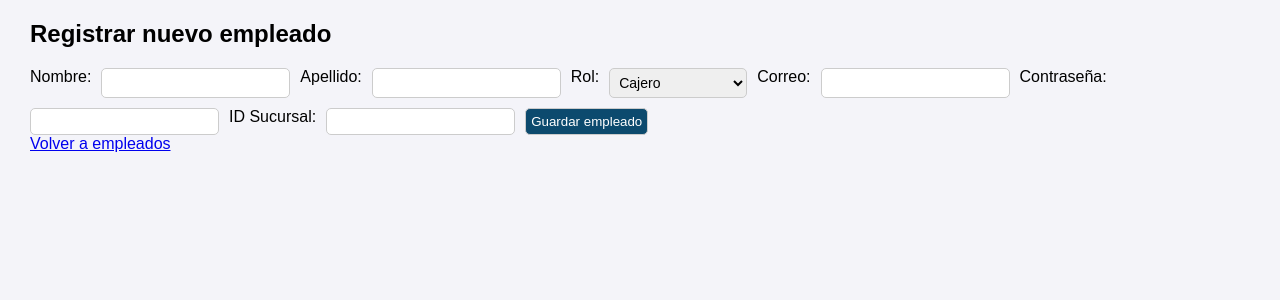
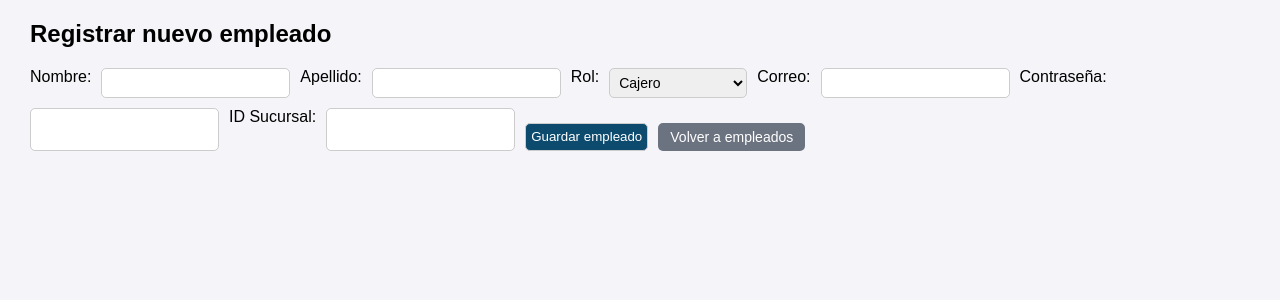
Before and after one commit to JuanSebastianTorres/SupermercadosApp, a Flask app: template templates/nuevo_empleado.html in a window 1280 px wide. Shown: the part 130-430 px from the top of the page. Run offline with Flask 3, Linux system fonts and the light colour scheme; the template is opened without the code that fills it, so the values that code supplies are empty; some libraries are stand-ins or nearby versions.

Commit message:
cambios en boton empleado nuevo

```diff
--- a/static/styles.css
+++ b/static/styles.css
@@ -115,3 +115,24 @@ th {
   border-radius: 4px;
   border: 1px solid #ccc;
 }
+.form-actions {
+  display: flex;
+  gap: 10px;
+  margin-top: 15px;
+}
+
+.btn-volver {
+  background-color: #6b7280;
+  color: white;
+  text-decoration: none;
+  padding: 6px 12px;
+  border-radius: 5px;
+  display: inline-block;
+  text-align: center;
+  font-size: 14px;
+  transition: background 0.2s;
+}
+
+.btn-volver:hover {
+  background-color: #4b5563;
+}
--- a/templates/nuevo_empleado.html
+++ b/templates/nuevo_empleado.html
@@ -25,10 +25,11 @@
   <label>ID Sucursal:</label>
   <input type="number" name="idSucursal" required>
 
-  <button type="submit">Guardar empleado</button>
+  <div class="form-actions">
+    <button type="submit">Guardar empleado</button>
+    <a href="{{ url_for('empleados.listar_empleados') }}" class="btn-volver">Volver a empleados</a>
+  </div>
 </form>
-
-<a href="{{ url_for('empleados.listar_empleados') }}">Volver a empleados</a>
 
 {% with messages = get_flashed_messages(with_categories=true) %}
   {% if messages %}
```
